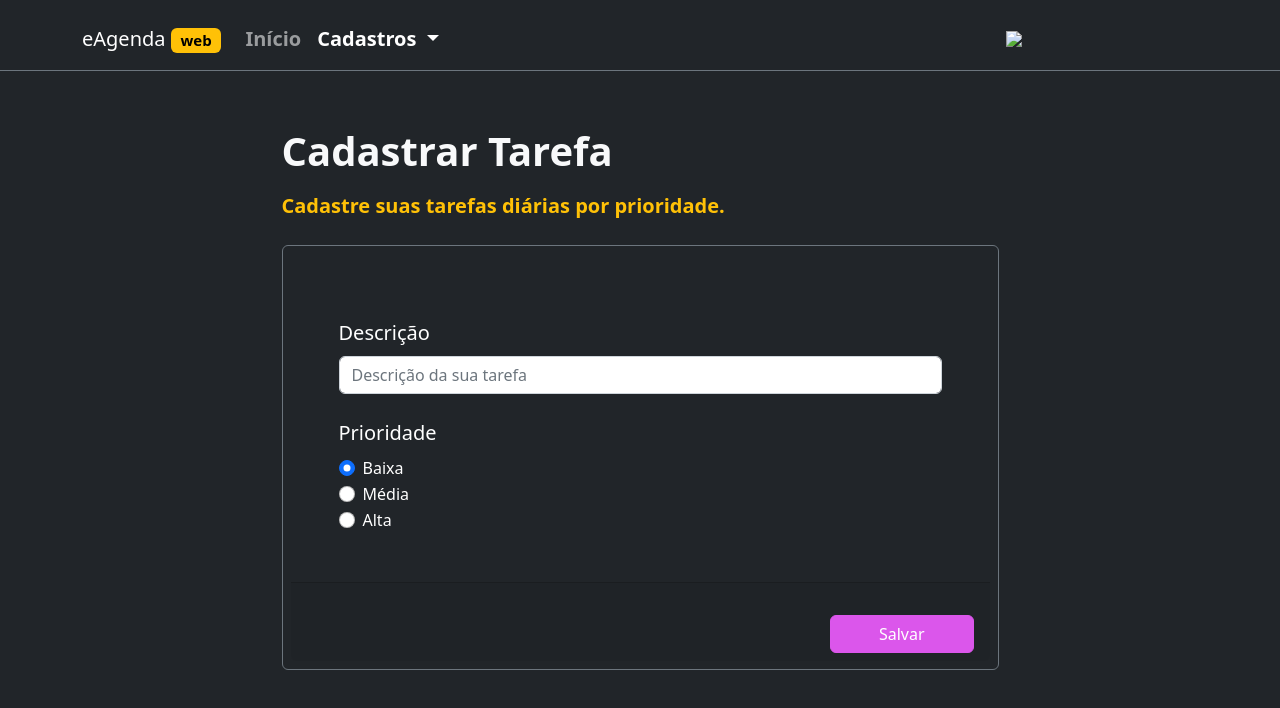
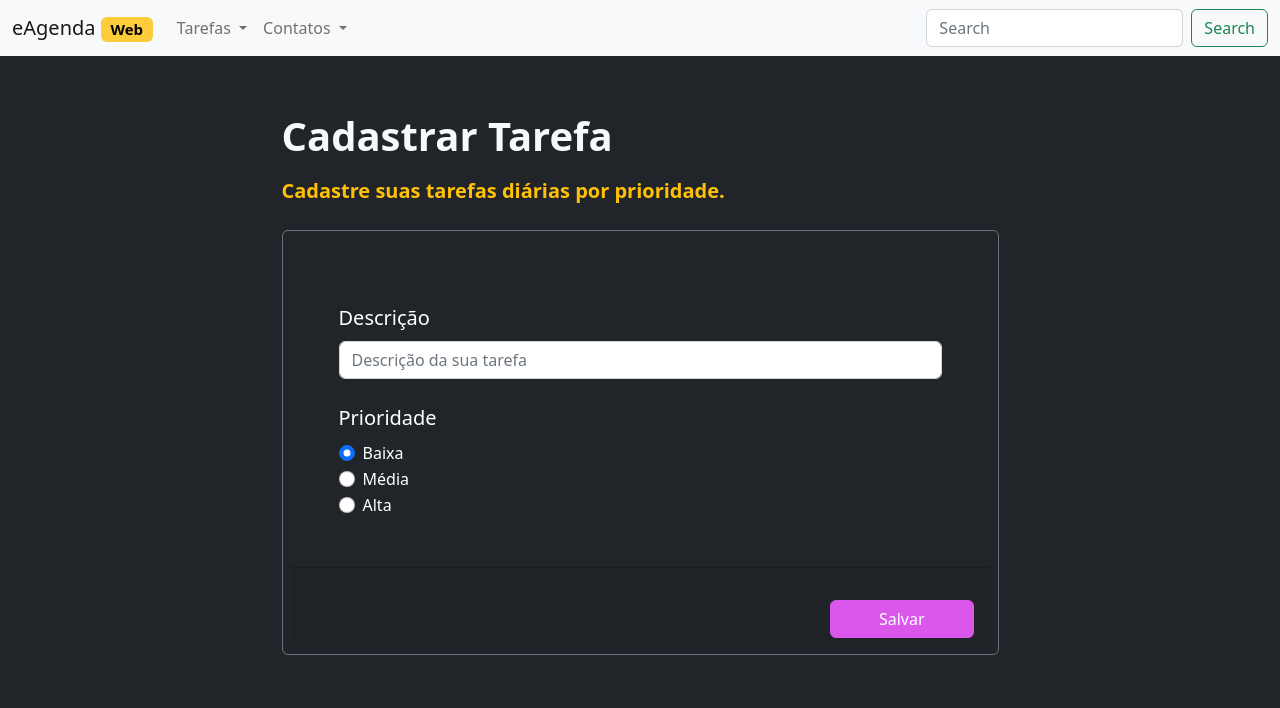
Before and after one commit to AnderSpidy/eAgendaWeb, a website with bundled scripts: page public/tarefas/tarefa.create.html in a window 1280 px wide. Built offline with nearby package versions, Linux system fonts and the light colour scheme.

Commit message:
Ajustado com os redirecionamentos

```diff
--- a/public/tarefas/tarefa.create.html
+++ b/public/tarefas/tarefa.create.html
@@ -1,50 +1,66 @@
 <!DOCTYPE html>
 <html lang="en">
+
 <head>
   <meta charset="UTF-8">
   <meta http-equiv="X-UA-Compatible" content="IE=edge">
   <meta name="viewport" content="width=device-width, initial-scale=1.0">
 
-  <link href="https://cdn.jsdelivr.net/npm/bootstrap@5.2.0/dist/css/bootstrap.min.css" rel="stylesheet" integrity="sha384-gH2yIJqKdNHPEq0n4Mqa/HGKIhSkIHeL5AyhkYV8i59U5AR6csBvApHHNl/vI1Bx" crossorigin="anonymous">
-  <script src="https://cdn.jsdelivr.net/npm/bootstrap@5.2.0/dist/js/bootstrap.bundle.min.js" integrity="sha384-A3rJD856KowSb7dwlZdYEkO39Gagi7vIsF0jrRAoQmDKKtQBHUuLZ9AsSv4jD4Xa" crossorigin="anonymous" defer></script>
+  <link href="https://cdn.jsdelivr.net/npm/bootstrap@5.2.0/dist/css/bootstrap.min.css" rel="stylesheet"
+    integrity="sha384-gH2yIJqKdNHPEq0n4Mqa/HGKIhSkIHeL5AyhkYV8i59U5AR6csBvApHHNl/vI1Bx" crossorigin="anonymous">
+  <script src="https://cdn.jsdelivr.net/npm/bootstrap@5.2.0/dist/js/bootstrap.bundle.min.js"
+    integrity="sha384-A3rJD856KowSb7dwlZdYEkO39Gagi7vIsF0jrRAoQmDKKtQBHUuLZ9AsSv4jD4Xa" crossorigin="anonymous"
+    defer></script>
 
   <link rel="stylesheet" href="../css/style.css">
   <script type="module" src="../../dist/tarefas/tarefa.create.js" defer></script>
   <title>Tarefas - eAgenda Web</title>
 </head>
+
 <body class="bg-dark">
-  <nav class="navbar navbar-expand-lg navbar-dark bg-dark my-2 border-bottom border-secondary">
-    <div class="container">
-      <a class="navbar-brand" href="./index.html">
+  <!--inicio da navbar-->
+  <nav class="navbar navbar-expand-lg bg-light">
+    <!--inicio do container da navbar-->
+    <div class="container-fluid">
+      <!--estilização do botao de home "EAGENDAWEB" da navebar, lembrando que o span pode "mudar"momentaneamente a estrutura de alguma tag-->
+      <a class="navbar-brand" href="../../index.html">
         eAgenda
-        <span class="badge bg-warning text-bg-light">web</span>
+        <span class="badge bg-primary text-bg-light">Web</span>
       </a>
+
       <button class="navbar-toggler" type="button" data-bs-toggle="collapse" data-bs-target="#navbarSupportedContent" aria-controls="navbarSupportedContent" aria-expanded="false" aria-label="Toggle navigation">
         <span class="navbar-toggler-icon"></span>
       </button>
-      <div class="collapse navbar-collapse text-center text-md-start" id="navbarSupportedContent">
-        <ul class="navbar-nav me-auto mb-2 mb-lg-0 fw-bold fs-5">
-          <li class="nav-item">
-            <a class="nav-link" aria-current="page" href="../../index.html">Início</a>
-          </li>
+      <div class="collapse navbar-collapse" id="navbarSupportedContent">
+        <ul class="navbar-nav me-auto mb-2 mb-lg-0">
           <li class="nav-item dropdown">
-            <a class="nav-link active dropdown-toggle" href="#" role="button" data-bs-toggle="dropdown" aria-expanded="false">
-              Cadastros
+            <a class="nav-link dropdown-toggle" href="#" role="button" data-bs-toggle="dropdown" aria-expanded="false">
+              Tarefas
             </a>
             <ul class="dropdown-menu">
-              <li><a class="dropdown-item active bg-primary" href="./tarefa.list.html">Tarefas</a></li>
+              <li><a class="dropdown-item" href="./public/tarefas/tarefa.list.html">Cadastrar</a></li>
+              <li><a class="dropdown-item" href="#">Editar</a></li>
+              <li><a class="dropdown-item" href="#">Excluir</a></li>
               <li><hr class="dropdown-divider"></li>
-              <li><a class="dropdown-item" href="#">Contatos</a></li>
-              <li><a class="dropdown-item" href="#">Compromissos</a></li>
+              <li><a class="dropdown-item" href="/public/tarefas/tarefa.list.html">Visualizar Tarefas</a></li>
             </ul>
+            <li class="nav-item dropdown">
+              <a class="nav-link dropdown-toggle" href="#" role="button" data-bs-toggle="dropdown" aria-expanded="false">
+                Contatos
+              </a>
+              <ul class="dropdown-menu">
+                <li><a class="dropdown-item" href="./public/contatos/contato.create.html">Cadastrar</a></li>
+                <li><a class="dropdown-item" href="#">Editar</a></li>
+                <li><a class="dropdown-item" href="#">Excluir</a></li>
+                <li><hr class="dropdown-divider"></li>
+                <li><a class="dropdown-item" href="/public/contatos/contato.list.html">Visualizar Contatos</a></li>
+              </ul>
           </li>
-
         </ul>
-        <li class="nav-item ms-auto d-none d-lg-block">
-          <a href="http://www.academiadoprogramador.com" target="_blank">
-            <img src="../assets/logo-titulo.svg" width="200" class="d-inline-block p-2">
-          </a>
-        </li>
+        <form class="d-flex" role="search">
+          <input class="form-control me-2" type="search" placeholder="Search" aria-label="Search">
+          <button class="btn btn-outline-success" type="submit">Search</button>
+        </form>
       </div>
     </div>
   </nav>
@@ -69,19 +85,22 @@
                 <label class="form-label fs-5" for="rdbPrioridade">Prioridade</label>
 
                 <div class="form-check">
-                  <input class="form-check-input" value="Baixa" type="radio" name="flexRadioDefault" id="flexRadioDefault1" checked>
+                  <input class="form-check-input" value="Baixa" type="radio" name="flexRadioDefault"
+                    id="flexRadioDefault1" checked>
                   <label class="form-check-label" for="flexRadioDefault1">
                     Baixa
                   </label>
                 </div>
                 <div class="form-check">
-                  <input class="form-check-input" value="Média" type="radio" name="flexRadioDefault" id="flexRadioDefault2">
+                  <input class="form-check-input" value="Média" type="radio" name="flexRadioDefault"
+                    id="flexRadioDefault2">
                   <label class="form-check-label" for="flexRadioDefault2">
                     Média
                   </label>
                 </div>
                 <div class="form-check">
-                  <input class="form-check-input" value="Alta" type="radio" name="flexRadioDefault" id="flexRadioDefault2">
+                  <input class="form-check-input" value="Alta" type="radio" name="flexRadioDefault"
+                    id="flexRadioDefault2">
                   <label class="form-check-label" for="flexRadioDefault2">
                     Alta
                   </label>
@@ -98,4 +117,5 @@
     </div>
   </main>
 </body>
+
 </html>
```
Also changed, not shown: index.html (+1 -1 lines), public/contatos/contato.create.html (+5 -6 lines), public/tarefas/tarefa.list.html (+13 -9 lines).
